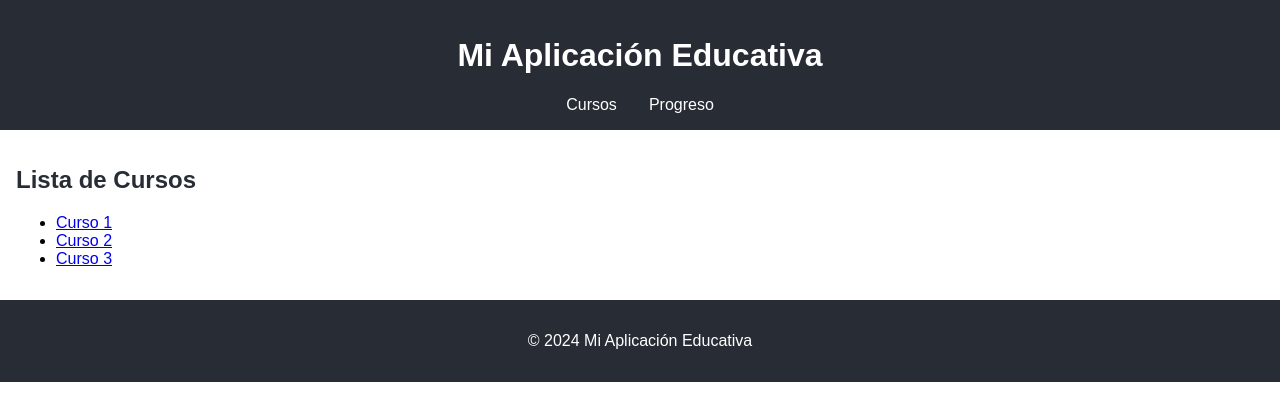
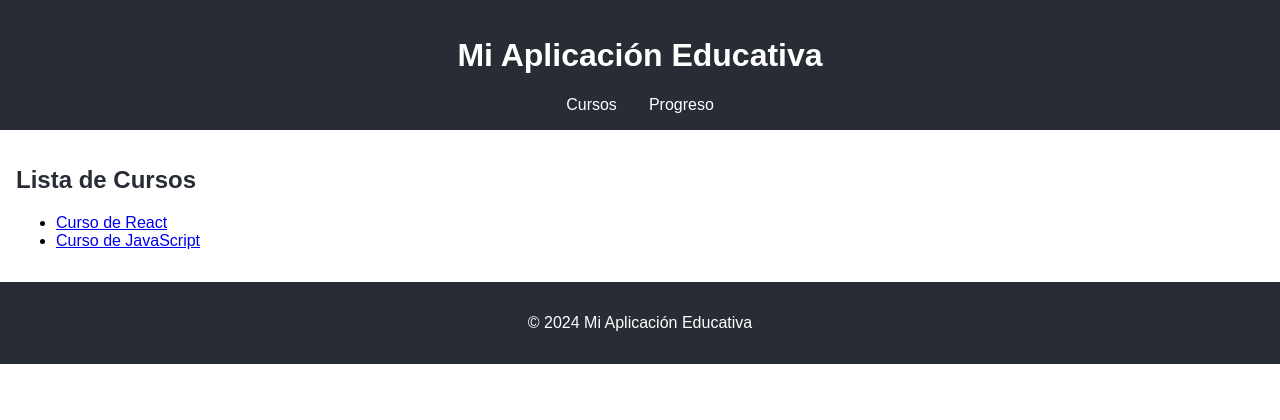
Before and after one commit to Juan-MarinC/Proyecto-DWEB, a React (Vite) app: page / in a window 1280 px wide. Shown: the top 420 px of the page. Built offline with nearby package versions, Linux system fonts and the light colour scheme.

Commit message:
Actualizacion cursos

```diff
--- a/src/datos/cursos.js
+++ b/src/datos/cursos.js
@@ -1,6 +1,41 @@
 export const cursos = [
-    { id: 1, titulo: 'Curso 1', descripcion: 'Descripción del curso 1' },
-    { id: 2, titulo: 'Curso 2', descripcion: 'Descripción del curso 2' },
-    { id: 3, titulo: 'Curso 3', descripcion: 'Descripción del curso 3' },
-    // Añadir más cursos según sea necesario
-  ];
+  {
+    id: 1,
+    titulo: 'Curso de React',
+    descripcion: 'Aprende los fundamentos de React.',
+    progreso: 0, // Progreso inicial en 0%
+    preguntas: [
+      {
+        pregunta: '¿Qué es React?',
+        opciones: [
+          'Una biblioteca de JavaScript',
+          'Un framework de CSS',
+          'Un lenguaje de programación',
+          'Una base de datos'
+        ],
+        respuestaCorrecta: 'Una biblioteca de JavaScript'
+      },
+      // Agrega más preguntas según sea necesario
+    ]
+  },
+  {
+    id: 2,
+    titulo: 'Curso de JavaScript',
+    descripcion: 'Domina JavaScript desde cero.',
+    progreso: 0, // Progreso inicial en 0%
+    preguntas: [
+      {
+        pregunta: '¿Qué es JavaScript?',
+        opciones: [
+          'Un lenguaje de marcado',
+          'Un lenguaje de programación',
+          'Un sistema operativo',
+          'Una herramienta de diseño gráfico'
+        ],
+        respuestaCorrecta: 'Un lenguaje de programación'
+      },
+      // Agrega más preguntas según sea necesario
+    ]
+  },
+  // Agrega más cursos según sea necesario
+];
```
